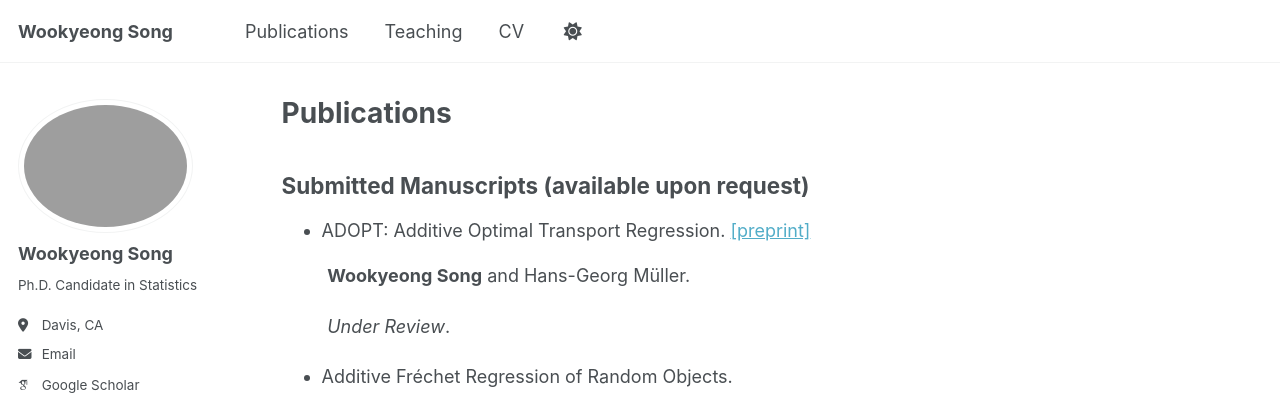
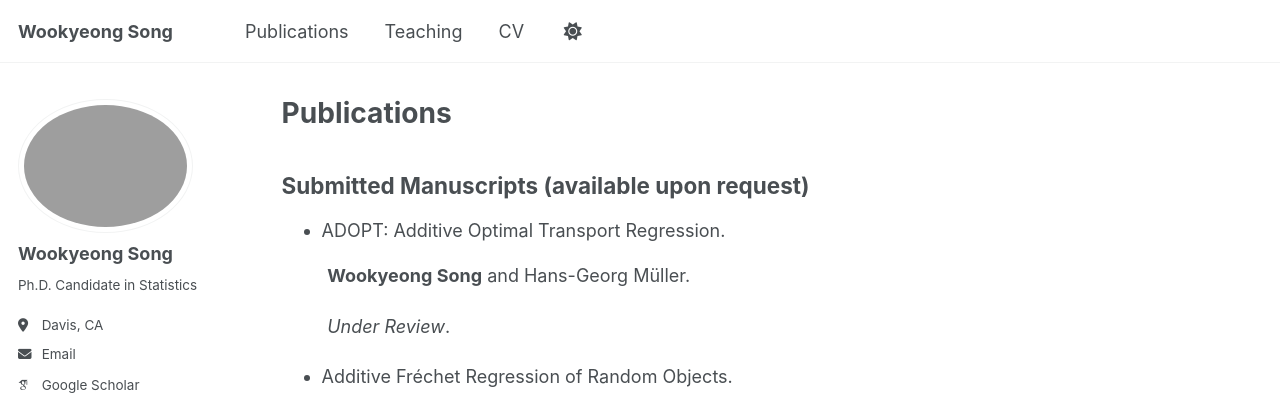
Before and after one commit to wookyeongSong/wookyeongsong.github.io, a Jekyll site: the page built from _pages/publications.md, in a window 1280 px wide and 900 px high. Shown: the top 407 px of the window. Built offline with Jekyll 4.4.1, drawn with Linux system fonts in a browser that asks for light colours; some web fonts are replaced; a script bundle is joined from its source files by our own code; library files that are not in the unit come from our copies.

Commit message:
Update publications.md

```diff
--- a/_pages/publications.md
+++ b/_pages/publications.md
@@ -6,7 +6,7 @@ author_profile: true
 ---
 ## Submitted Manuscripts (available upon request)
 
-- ADOPT: Additive Optimal Transport Regression. [\[preprint\]](https://arxiv.org/abs/2512.08118)
+- ADOPT: Additive Optimal Transport Regression.
 
 &nbsp;&nbsp;&nbsp;&nbsp;&nbsp;&nbsp;&nbsp;&nbsp; **Wookyeong Song** and Hans-Georg Müller.
 
```
